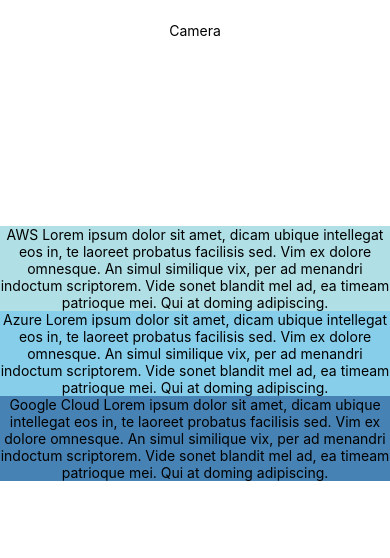
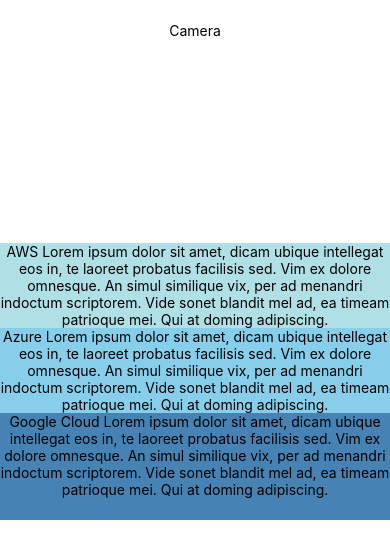
Before and after one commit to Abhilaash/ImageProject, a React Native app: screen / in a window 390 px wide. Shown: the top 558 px of the page. Built offline with nearby package versions, Linux system fonts and the light colour scheme.

Commit message:
Minor bug fixes
Added padding to make it fit on the screen and removed extra item from styles.

```diff
--- a/App.js
+++ b/App.js
@@ -25,7 +25,7 @@
             <View style = {{backgroundColor: 'skyblue'}}>
               <Service service = "Azure"/>
             </View>
-            <View style = {{backgroundColor: 'steelblue'}}>
+            <View style = {{backgroundColor: 'steelblue', paddingBottom: 22}}>
               <Service service = "Google Cloud" />
             </View>
           </View>
@@ -40,10 +40,4 @@
     paddingTop: 22,
     paddingBottom: 22,
   },
-
-  item: {
-    padding: 10,
-    fontSize: 18,
-    height: 10,
-  },
 });
```
